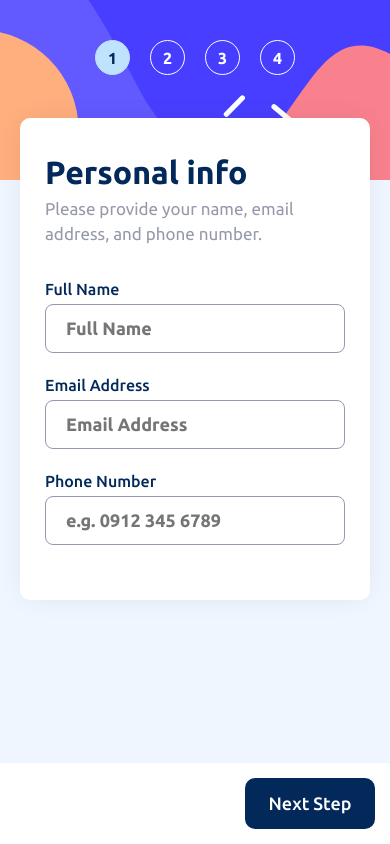
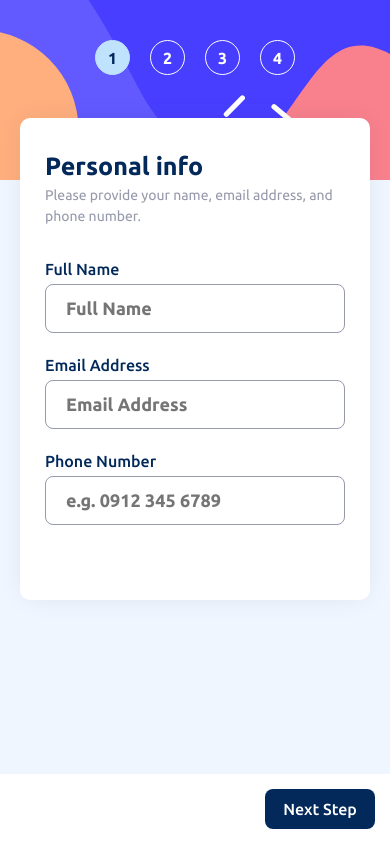
Before and after one commit to designer-carlyn/multi-step-form, a Next.js app: page / in a window 390 px wide. Built offline with nearby package versions, Linux system fonts and the light colour scheme.

Commit message:
update css button

```diff
--- a/styles/components/button.scss
+++ b/styles/components/button.scss
@@ -34,4 +34,11 @@
       opacity: 0.8;
     }
   }
+
+  @media screen and (max-width: 425px) {
+    font-size: 16px;
+    border-radius: 8px;
+    padding: 8px 10px;
+    min-width: 110px;
+  }
 }
--- a/styles/components/card.scss
+++ b/styles/components/card.scss
@@ -31,6 +31,16 @@
   @media screen and (max-width: 425px) {
     padding: 30px 25px;
 
+    .card-header {
+      h1 {
+        font-size: 25px;
+      }
+
+      p {
+        font-size: 14px;
+      }
+    }
+
     .card-bottom {
       position: absolute;
       bottom: 0;
```
